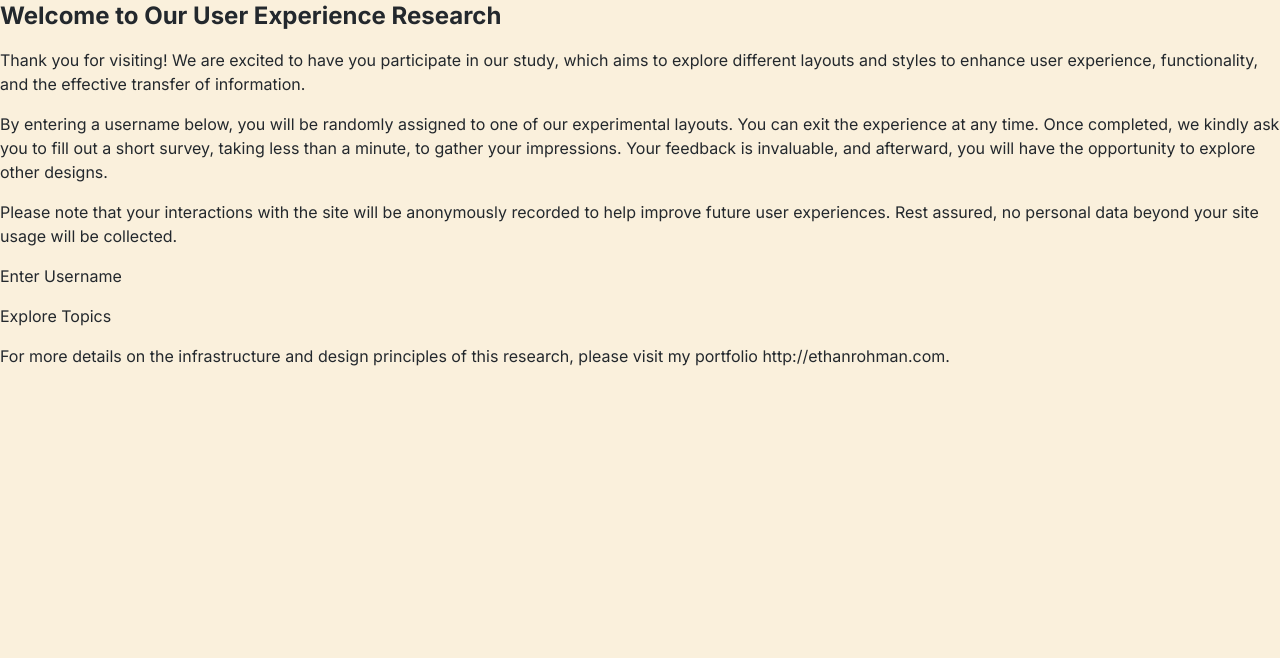
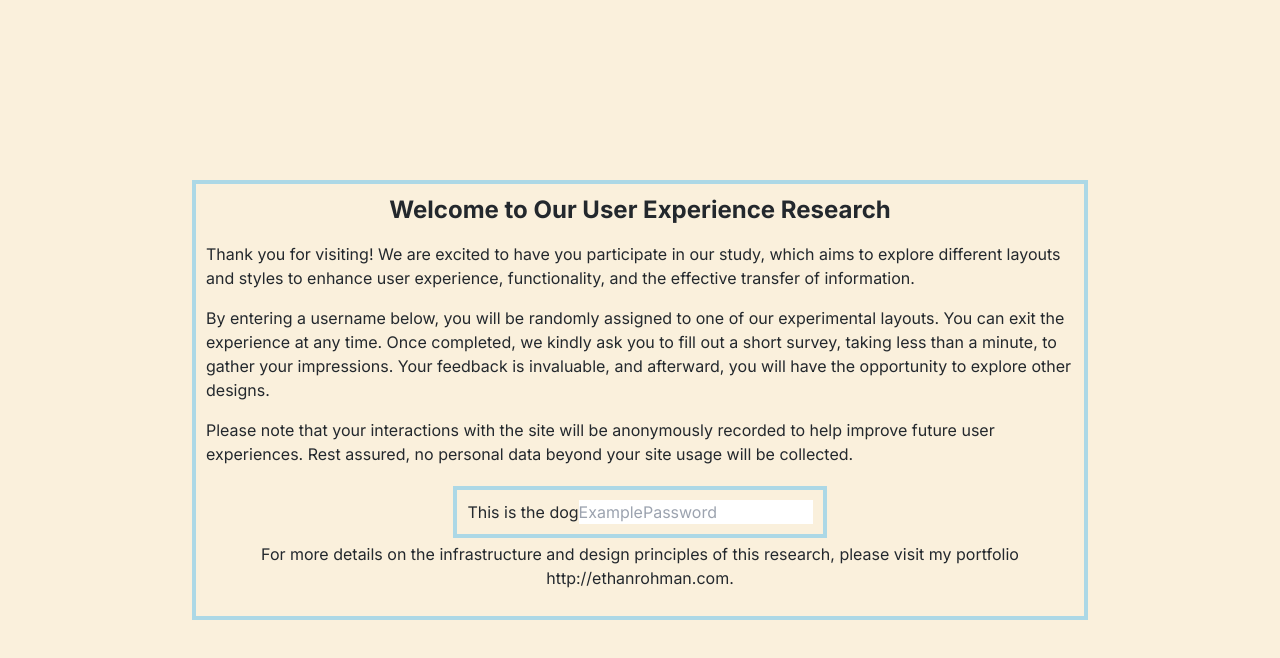
Before and after one commit to EthanRohman93/wiki-ui, a Next.js app in the folder next/: page / in a window 1280 px wide. Shown: the top 658 px of the page. Built offline with nearby package versions, Linux system fonts and the light colour scheme.

Commit message:
color schemes are ready and borders are ready too

```diff
--- a/next/app/globals.css
+++ b/next/app/globals.css
@@ -60,11 +60,27 @@ html, body {
   height: 100%;
 }
 
+
+/*
+* Home Styles
+*/
+
 .home-color-scheme {
   height: 100%;
   color: rgb(var(--home-foreground-rgb));
   background: rgb(var(--home-background-rgb));
 }
+
+.home-border-style {
+  border: 4px solid rgb(var(--home-border-color-rgb));
+  padding: 10px;
+  margin: 4px;
+}
+
+
+/*
+* Wiki Styles
+*/
 
 .wiki-color-scheme {
   height: 100%;
@@ -72,17 +88,40 @@ html, body {
   background: rgb(var(--wiki-background-rgb));
 }
 
+
+/*
+* Enhanced Styles
+*/
+
 .enhanced-color-scheme {
   height: 100%;
   color: rgb(var(--enhanced-foreground-rgb));
   background: rgb(var(--enhanced-background-rgb));
 }
 
+
+/*
+* Michael Jordan Styles
+*/
+
 .michael-color-scheme {
   height: 100%;
   color: rgb(var(--mj-wiki-foreground-rgb));
   background: rgb(var(--mj-wiki-background-rgb));
 }
+
+
+/*
+* Taylor Swift Styles
+*/
+
+.swift-color-scheme {
+  height: 100%;
+  color: rgb(var(--mj-wiki-foreground-rgb));
+  background: rgb(var(--mj-wiki-background-rgb));
+}
+
+
 
 @media (max-width: 600px) {
   .safe-top {
--- a/next/app/page.tsx
+++ b/next/app/page.tsx
@@ -1,12 +1,11 @@
 import React from 'react';
 import RootLayout from './layout';
 import Link from 'next/link';
+import InputField from '@/components/login/InputField';
 
 /*
  * TODO
  *   add username creation and suggestion
- *   add formatting
- *   add color scheme
  *   track username somehow
  *   forward to random wiki or enhanced home pages
  *   make home page that allows for people to choose an experience and or topic
@@ -18,7 +17,8 @@ import Link from 'next/link';
 const MainPage = () => {
   return (
     <RootLayout>
-      <div className="home-color-scheme">
+      <div className="home-color-scheme flex items-center justify-center h-screen">
+        <div className='flex flex-col items-center justify-center w-full max-w-4xl p-4 home-border-style'>
             <h1 className="text-2xl font-bold mb-4">Welcome to Our User Experience Research</h1>
             <p className="mb-4">
               Thank you for visiting! We are excited to have you participate in our study,
@@ -37,20 +37,14 @@ const MainPage = () => {
               to help improve future user experiences. Rest assured, no personal data
               beyond your site usage will be collected.
             </p>
-        <div className="mb-4">
-          <Link className="hover:font-bold hover:text-current" href="/username-entry">
-            Enter Username
-          </Link>
+            <div className="home-border-style">
+              <InputField id='login' label='This is the dog' placeholder='ExamplePassword' type='beast'/>
             </div>
-        <div className="mb-4">
-          <Link className="hover:font-bold hover:text-current" href="/topics/">
-            Explore Topics
-          </Link>
-        </div>
-        <p className="mb-4">
+            <p className="mb-4 text-center">
               For more details on the infrastructure and design principles of this research,
               please visit my portfolio http://ethanrohman.com.
             </p>
+        </div>
       </div>
     </RootLayout>
   );
--- a/next/app/wiki/layout.tsx
+++ /dev/null
@@ -1,18 +0,0 @@
-import React from 'react';
-import styles from './wiki.module.css';
-
-type WikiLayoutProps = {
-  children: React.ReactNode;
-};
-
-const WikiLayout: React.FC<WikiLayoutProps> = ({ children }) => {
-  return (
-    <div className=styles.colorScheme}>
-      <main className={styles.wikiContent}>
- p       {children}
-      </main>
-    </div>
-  );
-};
-
-export default WikiLayout;
--- a/next/components/login/InputField.tsx
+++ b/next/components/login/InputField.tsx
@@ -1,16 +1,14 @@
+'use client'
 import React from 'react';
-import { useTooltip } from './TooltipContext';  // Adjust path as necessary
 
 interface InputFieldProps {
   id: string;
   label: string;
   placeholder: string;
-  helpText: string;
   type: string;
 }
 
-const InputField: React.FC<InputFieldProps> = ({ id, label, placeholder, helpText, type }) => {
-  const { showTooltip, hideTooltip } = useTooltip();
+const InputField: React.FC<InputFieldProps> = ({ id, label, placeholder, type }) => {
 
   return (
     <div className="input-wrapper">
@@ -19,8 +17,6 @@ const InputField: React.FC<InputFieldProps> = ({ id, label, placeholder, helpTex
         id={id}
         type={type}
         placeholder={placeholder}
-        onFocus={() => showTooltip(helpText)}
-        onBlur={hideTooltip}
       />
     </div>
   );
```
Lines whose indentation alone changed are shown as unchanged.
